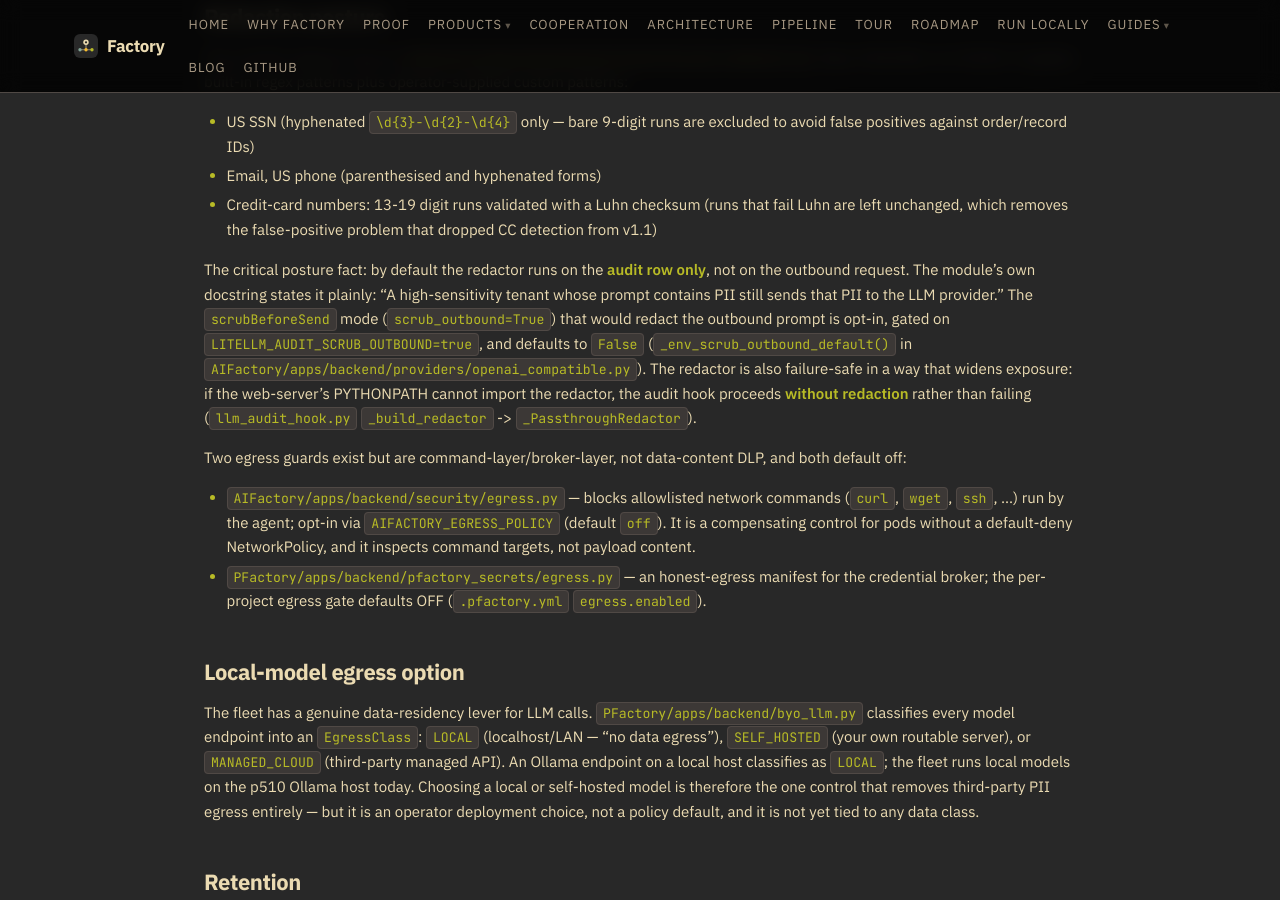
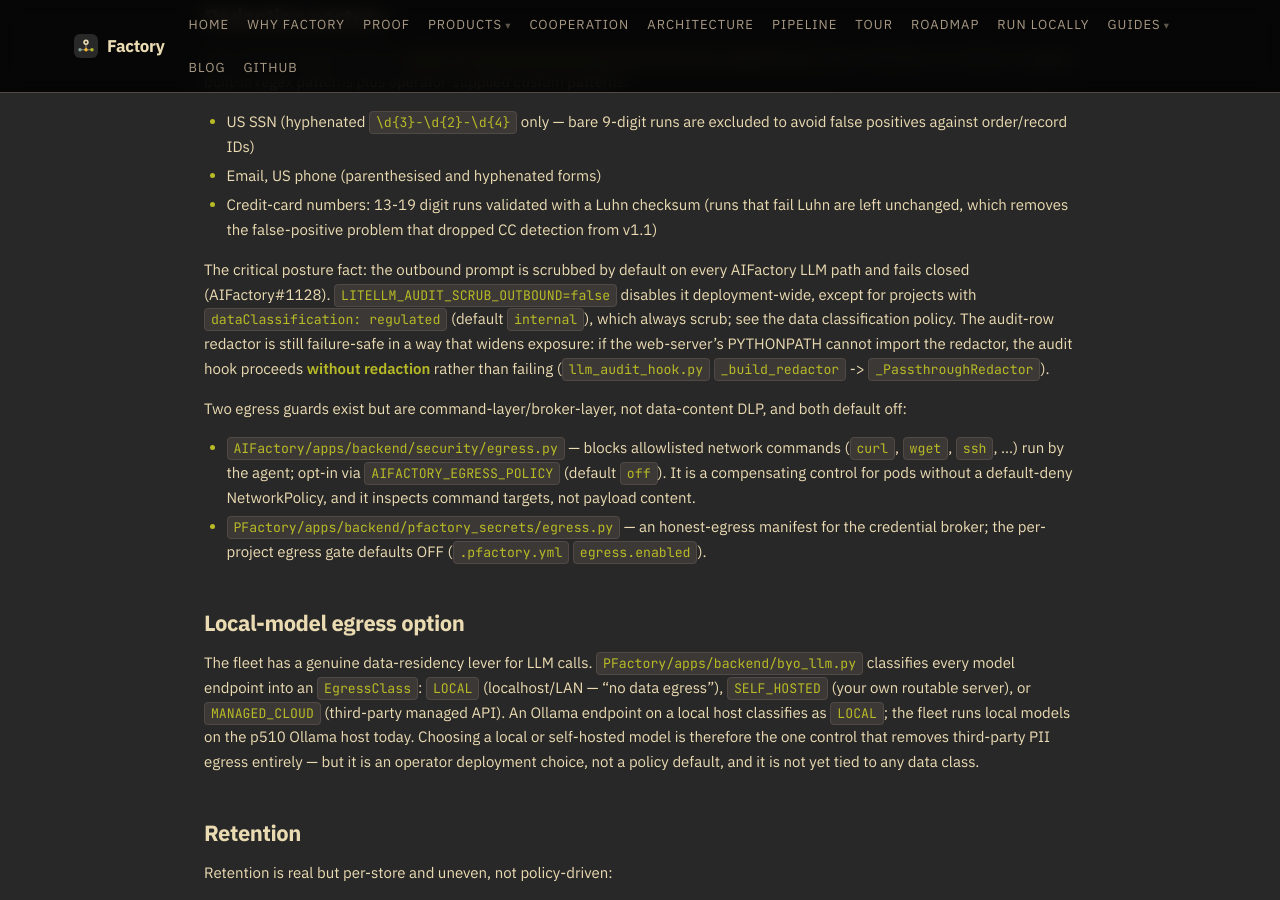
Before and after one commit to olafkfreund/Factory, a Jekyll site: the page built from docs/compliance/policies/data-governance.md, in a window 1280 px wide and 900 px high, scrolled down 1527 px. Built offline with Jekyll 4.4.1, drawn with Linux system fonts in a browser that asks for light colours; our own code applies the rules of GitHub Pages for plain Markdown files; some of the changed text lies outside the part shown.

Commit message:
docs(compliance): regulated projects always scrub outbound PII; DSAR deferred (#320)
Plan steps 12-14. Policy statements 2 and 6, data-governance, R-004 and SoA
restate the posture now that AIFactory scrubs by default and mandatorily for
regulated projects. DSAR/erasure is out of scope with a named trigger.

Co-Authored-By: Claude Opus 5.5 <noreply@anthropic.com>
Claude-Session: https://claude.ai/code/session_01L5j1hQCdA4NmA4jiKDNBX4

```diff
--- a/docs/compliance/policies/data-governance.md
+++ b/docs/compliance/policies/data-governance.md
@@ -56,16 +56,13 @@ built-in regex patterns plus operator-supplied custom patterns:
   Luhn are left unchanged, which removes the false-positive problem that dropped CC
   detection from v1.1)
 
-The critical posture fact: by default the redactor runs on the **audit row only**, not on
-the outbound request. The module's own docstring states it plainly: "A high-sensitivity
-tenant whose prompt contains PII still sends that PII to the LLM provider." The
-`scrubBeforeSend` mode (`scrub_outbound=True`) that would redact the outbound prompt is
-opt-in, gated on `LITELLM_AUDIT_SCRUB_OUTBOUND=true`, and defaults to `False`
-(`_env_scrub_outbound_default()` in
-`AIFactory/apps/backend/providers/openai_compatible.py`). The redactor is also
-failure-safe in a way that widens exposure: if the web-server's PYTHONPATH cannot import
-the redactor, the audit hook proceeds **without redaction** rather than failing
-(`llm_audit_hook.py` `_build_redactor` -> `_PassthroughRedactor`).
+The critical posture fact: the outbound prompt is scrubbed by default on every AIFactory
+LLM path and fails closed (AIFactory#1128). `LITELLM_AUDIT_SCRUB_OUTBOUND=false` disables
+it deployment-wide, except for projects with `dataClassification: regulated` (default
+`internal`), which always scrub; see the data classification policy. The audit-row
+redactor is still failure-safe in a way that widens exposure: if the web-server's
+PYTHONPATH cannot import the redactor, the audit hook proceeds **without redaction**
+rather than failing (`llm_audit_hook.py` `_build_redactor` -> `_PassthroughRedactor`).
 
 Two egress guards exist but are command-layer/broker-layer, not data-content DLP, and both
 default off:
@@ -134,8 +131,8 @@ Residency: the fleet does not route by region. The cluster holds all in-cluster
 the operator runs it, and each hosted provider holds data where its own terms say. The
 DPIA (`AIFactory/guides/compliance/dpia-data-flow.md`, "Cross-region") tells operators to pin
 a provider region in the endpoint configuration. Choosing the local `ollama` provider keeps
-prompt data on the host. Whether PII is scrubbed before egress is a separate, owner-level
-decision (R-004), not changed here.
+prompt data on the host. Scrubbing before egress is governed by
+the data classification policy (statement 2).
 
 ### Postgres retention schedule
 
@@ -178,7 +175,7 @@ tier (the highest tier of any element it contains), and handling rules follow fr
 | **Public** | Intended for or already in the public domain; disclosure causes no harm. | Published docs, blog posts, open-source code, public API schemas, aggregated/anonymised metrics. | No restriction. May leave the boundary freely. |
 | **Internal** | Non-public operational data; disclosure is undesirable but low-impact. | Task metadata, build logs, non-PII spec text, tokens/cost counts, Prometheus series. | Access limited to authenticated fleet users. 30-90 day retention per store. No third-party egress except the LLM call where required. |
 | **Confidential** | Sensitive business or security data; disclosure causes material harm. | Prompt/spec bodies, LLM request/response content, workspace artifacts, audit rows, credentials/secrets (which also fall under Factory#316 secrets policy). | Encrypt in transit and at rest. Access on least-privilege. Redact before any third-party egress. Retention bounded and documented. Erasure on tenant tear-down. |
-| **Regulated** | Data whose handling is dictated by law/contract: PII, cardholder data (PCI), or customer data under a DPA. | Any prompt/artifact/audit content containing PII (SSN, email, phone, PAN); auth identity data; customer data pasted under a B2B DPA. | All Confidential rules PLUS: **must not be sent to a third-party (MANAGED_CLOUD) LLM in the clear** — either scrubbed (`scrub_outbound`) or routed to a LOCAL/SELF_HOSTED model. Data-residency honoured. DSAR/erasure supported. Sub-processor disclosed. Retention set to the minimum necessary. |
+| **Regulated** | Data whose handling is dictated by law/contract: PII, cardholder data (PCI), or customer data under a DPA. | Any prompt/artifact/audit content containing PII (SSN, email, phone, PAN); auth identity data; customer data pasted under a B2B DPA. | All Confidential rules PLUS: **must not be sent to a third-party (MANAGED_CLOUD) LLM in the clear** — either scrubbed (`scrub_outbound`) or routed to a LOCAL/SELF_HOSTED model. Data-residency honoured. DSAR/erasure out of scope until the policy trigger (policy statement 6). Sub-processor disclosed. Retention set to the minimum necessary. |
 
 Labelling: because the primary ingress (free-form prompt text) is user-authored and cannot
 be reliably classified at rest, the scheme classifies by **store and flow** (a store that
@@ -200,7 +197,7 @@ treated as Regulated-by-default, which is what forces `scrub_outbound` on (see R
 4. **No data-residency statement** and **no documented sub-processor list** at the fleet
    level (the DPIA names the categories but the operator-facing register is not published).
 5. **No DSAR / right-to-erasure tooling** for individual data subjects; only whole-tenant
-   tear-down exists (GDPR Art. 17).
+   tear-down exists (GDPR Art. 17). Deferred by decision 2026-10-24 (policy statement 6).
 6. **Egress guards are command/target-level, not content DLP.** No output-side DLP inspects
    payload content leaving the boundary (overlaps Factory#313 agentic-AI governance).
 
@@ -231,7 +228,7 @@ Phased so the highest-exposure gap (default PII egress) closes first.
 
 - Define retention for every Postgres store keyed by tier, and automate pruning the same way
   logs/evidence/audit rows are already pruned (reuse the `audit_retention` job pattern).
-- Build a DSAR/erasure path for an individual data subject (search + tombstone across
+- Deferred (decision 2026-10-24, see policy statement 6): build a DSAR/erasure path for an individual data subject (search + tombstone across
   Postgres audit rows and workspace artifacts), not only whole-tenant tear-down.
 - Add output-side content DLP on the egress path (coordinate with Factory#313).
 
```
Also changed, not shown: other parts of docs/compliance/policies/data-governance.md (+1 -1 lines), docs/compliance/policies/data-classification-and-handling-policy.md (+14 -6 lines), docs/compliance/risk-register.md (+1 -1 lines), docs/compliance/statement-of-applicability.md (+2 -2 lines).
